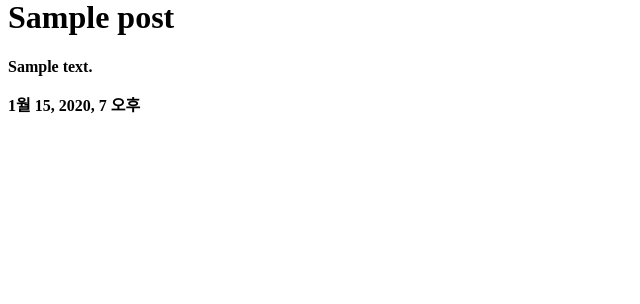
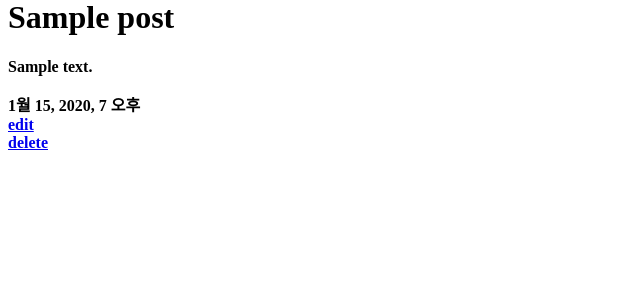
Before and after one commit to softpaper95/django-toDoList, a Django app: page /post/1/ in a window 1280 px wide. Shown: the part 120-424 px from the top of the page, without its empty margins (0-640 px from the left). Run offline with Django 3.2, Linux system fonts and the light colour scheme; tables that the repository leaves empty hold one stand-in row (values such as "Sample post").

Commit message:
complete edit, delete

```diff
--- a/myList/makeList/templates/post_detail.html
+++ b/myList/makeList/templates/post_detail.html
@@ -11,4 +11,10 @@
             </div>
         {% endif %}
     </div>
+    <div class="edit">
+        <a href="{% url 'post_edit' pk=post.pk %}">edit</a>
+    </div>
+    <div class="delete">
+        <a href="{% url 'post_delete' pk=post.pk %}">delete</a>
+    </div>
 {% endblock %}
--- a/myList/makeList/templates/post_new.html
+++ b/myList/makeList/templates/post_edit.html
@@ -6,7 +6,6 @@
         {% csrf_token %}
         {{ form.as_p }}
         <button type="submit" class="save_btn">save</button>
-
     </form>
     <button type="cancle" class="cancle"><a href="{% url 'write' %}">cancle</a></button>
 {% endblock %}
--- a/myList/makeList/templates/write.html
+++ b/myList/makeList/templates/write.html
@@ -6,7 +6,7 @@
     <a href="{% url 'post_new' %}"><h4>할일 추가</a>
     {% for post in posts %}
             <div>
-                할일({{post.id}})
+
                 <h2><a href="{% url 'post_detail' pk=post.pk %}">{{post.title}}</a><//h2>
             </div>
     {% endfor %}
--- a/myList/makeList/urls.py
+++ b/myList/makeList/urls.py
@@ -7,4 +7,6 @@ urlpatterns = [
     path('write/', views.write, name='write'),
     path('post/<int:pk>/', views.post_detail, name="post_detail"),
     path('post/new/', views.post_new, name='post_new'),
+    path('post/<int:pk>/edit/', views.post_edit, name='post_edit'),
+    path('post/<int:pk>/delete/', views.post_delete, name='post_delete'),
 ]
--- a/myList/makeList/views.py
+++ b/myList/makeList/views.py
@@ -28,3 +28,21 @@ def post_new(request):
     else:
         form = PostForm()
     return render(request, 'post_new.html', {'form': form})
+
+def post_edit(request, pk):
+    post = get_object_or_404(Post, pk=pk) #수정하고자 하는 글의 Post 모델을 instance로 가져옴(pk로 원하느 글을 찾는다.)
+    if request.method == "POST":
+        form = PostForm(request.POST, instance=post)
+        if form.is_valid():
+            post = form.save(commit=False)
+            post.created_date = timezone.now()
+            post.save()
+            return redirect('post_detail', pk=post.pk)
+    else:
+        form = PostForm(instance=post)
+    return render(request, 'post_edit.html', {'form': form})
+
+def post_delete(request, pk):
+    post = get_object_or_404(Post, pk=pk)
+    post.delete()
+    return redirect('write')
```
